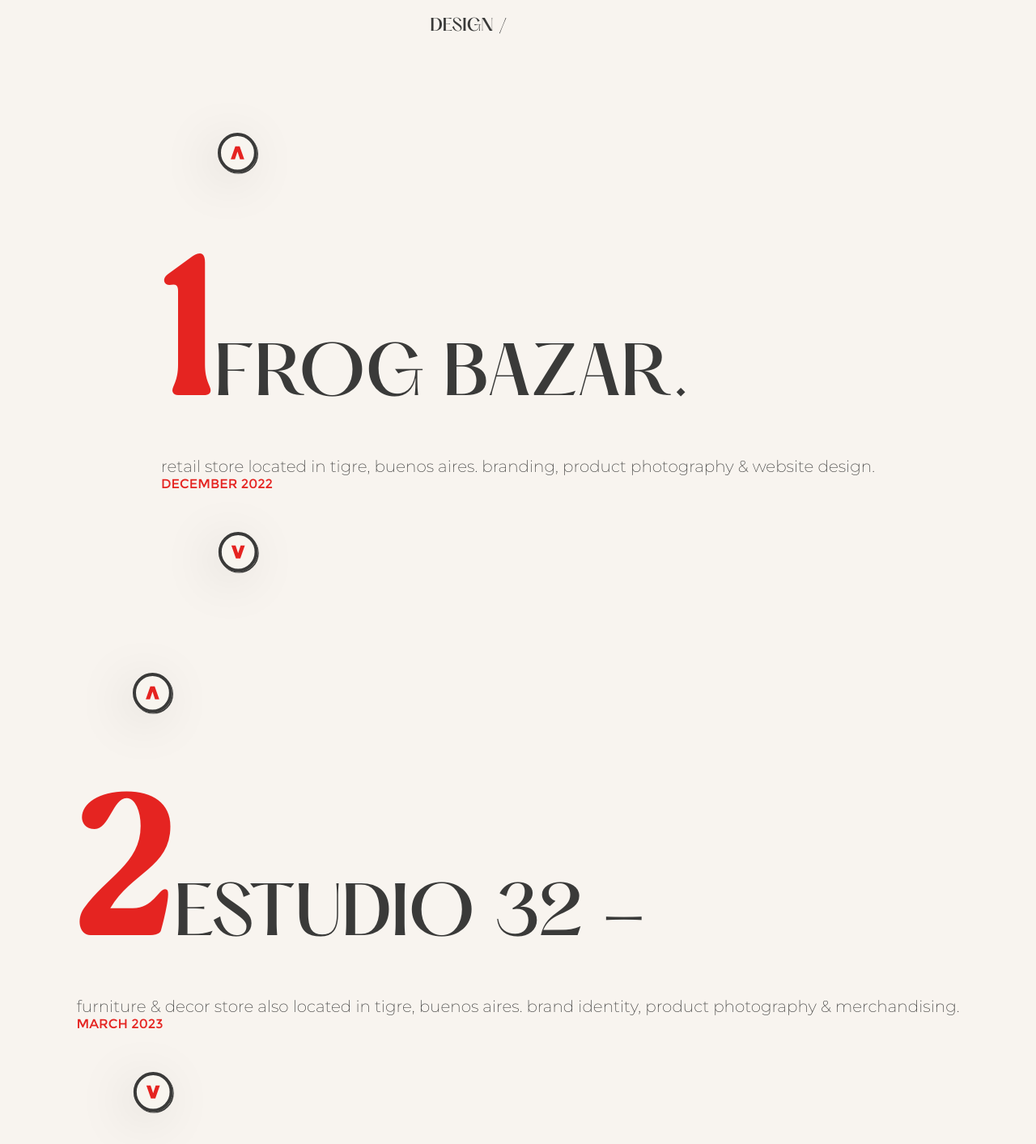
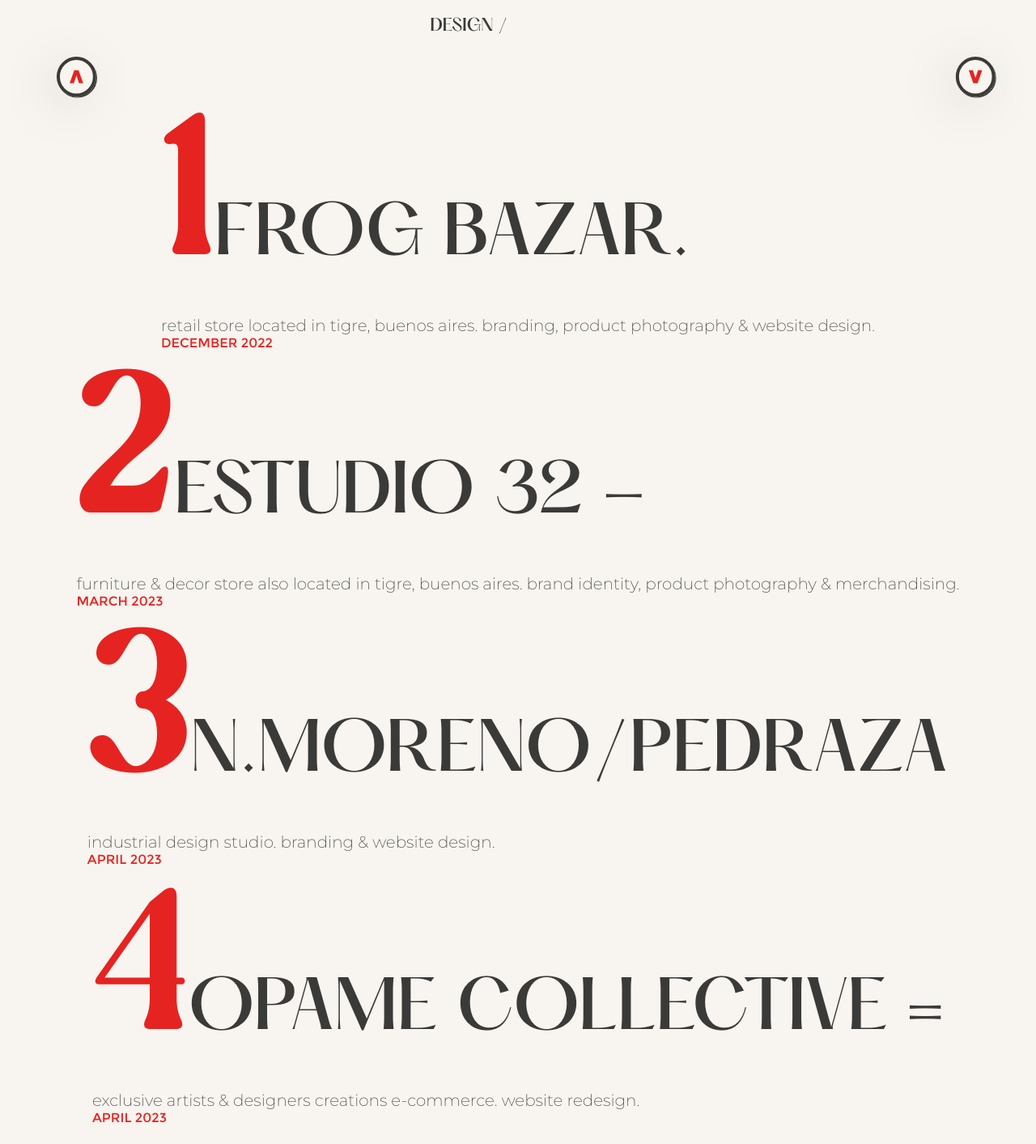
Before and after one commit to julieta2709/FVaccarezza2, a React (Vite) app: page / in a window 1280 px wide. Shown: the part 4419-5832 px from the top of the page at 81% size. Built offline with nearby package versions, Linux system fonts and the light colour scheme.

Commit message:
workcontainer logic

```diff
--- a/src/components/Works/Estudio.jsx
+++ b/src/components/Works/Estudio.jsx
@@ -1,43 +1,20 @@
 import React, { useContext } from "react";
 import "../../styles/Work.css";
-import Next from "../Buttons/Next";
-import Prev from "../Buttons/Prev";
 import { WorkDataContext } from "./WorkContext";
 
 const Estudio = () => {
   const WorkData = useContext(WorkDataContext);
 
   const { index, title, description, date } = WorkData[1];
-/*
-  const scrollToWork = (newIndex) => {
-    const section = document.getElementById(`section-${newIndex}`);
-    if (section) {
-      section.scrollIntoView({ behavior: "smooth" });
-    }
-  }; */
-
-  const goToPrevious = () => {
-    if (index > 1) {
-      scrollToWork(index - 1);
-    }
-  };
-
-  const goToNext = () => {
-    if (index < WorkData.length) {
-      scrollToWork(index + 1);
-    }
-  };
 
   return (
     <div>
-      <Prev onClick={goToPrevious} />
       <div className="Work-TitleIndvidual">
         <span className="Work-NumberIndividual">{index}</span>
         <span className="Work-TextIndividual">{title}</span>
         <p className="WorkTitleDescription">{description}</p>
         <p className="WorkTitleDate">{date}</p>
       </div>
-      <Next onClick={goToNext} />
     </div>
   );
 };
--- a/src/components/Works/Frog.jsx
+++ b/src/components/Works/Frog.jsx
@@ -1,37 +1,20 @@
-import React, { useContext, useState } from "react";
+import React, { useContext } from "react";
 import "../../styles/Work.css";
-import Next from "../Buttons/Next";
-import Prev from "../Buttons/Prev";
 import { WorkDataContext } from "./WorkContext";
 
 const Frog = () => {
   const WorkData = useContext(WorkDataContext);
-  const [currentIndex, setCurrentIndex] = useState(0);
 
-  const { index, title, description, date } = WorkData[currentIndex];
-
-  const goToPrevious = () => {
-    if (currentIndex > 0) {
-      setCurrentIndex(currentIndex - 1);
-    }
-  };
-
-  const goToNext = () => {
-    if (currentIndex < WorkData.length - 1) {
-      setCurrentIndex(currentIndex + 1);
-    }
-  };
+  const { index, title, description, date } = WorkData[0];
 
   return (
     <div>
-      <Prev onClick={goToPrevious} currentIndex={currentIndex} />
       <div className="Work-TitleIndvidual">
         <span className="Work-NumberIndividual">{index}</span>
         <span className="Work-TextIndividual">{title}</span>
         <p className="WorkTitleDescription">{description}</p>
         <p className="WorkTitleDate">{date}</p>
       </div>
-      <Next onClick={goToNext} currentIndex={currentIndex}/>
     </div>
   );
 };
--- a/src/components/Works/WorkContainer.jsx
+++ b/src/components/Works/WorkContainer.jsx
@@ -1,37 +1,65 @@
-import React, { useContext } from "react";
+import React, { useContext, useEffect, useState } from "react";
 import asterisk from "../../assets/img/icons/asterisk.svg";
 import "../../styles/Work.css";
+import Next from "../Buttons/Next";
+import Prev from "../Buttons/Prev";
 import MainWork from "./MainWork";
 import { WorkDataContext } from "./WorkContext";
 
+const WorkContainer = () => {
+  const WorkData = useContext(WorkDataContext);
+
+  if (!Array.isArray(WorkData) || WorkData.length === 0) {
+    return <div>No hay datos disponibles</div>;
+  }
+
+  const [currentIndex, setCurrentIndex] = useState(0);
+
+  useEffect(() => {
+    const currentId = WorkData[currentIndex].id;
+    const element = document.getElementById(currentId);
+
+    if (element) {
+      element.scrollIntoView({ behavior: 'smooth' });
+    }
+  }, [currentIndex, WorkData]);
 
 
-const WorkContainer = () => {
-  // const [currentIndex, setCurrentIndex] = useState(0);
-  const WorkData = useContext(WorkDataContext);
-  /*
-  const handlePrevClick = () => {
-    if (currentIndex > 0) {
-      setCurrentIndex(currentIndex - 1);
+ /*  const scrollToComponent = (id) => {
+    if (componentRefs[id] && componentRefs[id].current) {
+      componentRefs[id].current.scrollIntoView({ behavior: "smooth" });
     }
+  }; */
+
+
+  /* const goToNext = () => {
+    setCurrentIndex((prevIndex) =>
+      prevIndex === WorkData.length - 1 ? 0 : prevIndex + 1
+    );
   };
 
-  const handleNextClick = () => {
-    if (currentIndex < WorkData.length - 1) {
-      setCurrentIndex(currentIndex + 1);
-    }
+  const goToPrev = () => {
+    setCurrentIndex((prevIndex) =>
+      prevIndex === 0 ? WorkData.length - 1 : prevIndex - 1
+    );
+  };
+  console.log(currentIndex); */
+
+
+
+  const handlePrevClick = () => {
+    setCurrentIndex((prevIndex) =>
+      prevIndex === 0 ? WorkData.length - 1 : prevIndex - 1
+    );
   };
 
-    <React.Fragment key={WorkData.index}>
-      {WorkData.index === currentIndex && currentIndex > 0 && (
-        <Prev onClick={handlePrevClick} />
-      )}
 
-      {WorkData.index === currentIndex && currentIndex < WorkData.length - 1 && (
-        <Next onClick={handleNextClick} />
-      )}
-    </React.Fragment>
-  ; */
+  const handleNextClick = () => {
+    setCurrentIndex((prevIndex) =>
+      prevIndex === WorkData.length - 1 ? 0 : prevIndex + 1
+    );
+  };
+
   return (
     <div className="Work-container">
       <div className="Work-TitleContainer">
@@ -39,7 +67,46 @@ const WorkContainer = () => {
         <h2 className="Work-mainTitle">LATEST WORKS</h2>
       </div>
       <MainWork works={WorkData} />
+      <div className="Work-componentTitle">
+        <Prev className="prevNext" onClick={handlePrevClick} />
+        <div
+          id={WorkData[currentIndex].id}
+        ></div>
+        <Next onClick={handleNextClick} />
+      </div>
     </div>
   );
 };
 export default WorkContainer;
+
+/* useEffect(() => {
+    if (componentRefs[currentIndex] && componentRefs[currentIndex].current) {
+      componentRefs[currentIndex].current.scrollIntoView({
+        behavior: "smooth",
+      });
+    }
+  }, [currentIndex, componentRefs]); */
+{
+  /*         {WorkData.map((work, index) => (
+          <div key={index} id={work.id} ref={componentRefs[index]}>
+            {work.id === "frog" && <Frog />}
+            {work.id === "estudio" && <Estudio />}
+          </div>
+        ))} */
+}
+/* useEffect(() => {
+    scrollToComponent(indexToIdMap[currentIndex]);
+  }, [currentIndex]);
+
+  const scrollToComponent = (index) => {
+    if (componentRefs[index] && componentRefs[index].current) {
+      componentRefs[index].current.scrollIntoView({
+        behavior: "smooth",
+      });
+    }
+  }; */
+  /* const indexToIdMap = {};
+
+  WorkData.forEach((item) => {
+    indexToIdMap[WorkData.indexOf(item)] = item.id;
+  }); */
--- a/src/styles/Work.css
+++ b/src/styles/Work.css
@@ -34,6 +34,14 @@
   justify-items: stretch;
   justify-content: center;
 }
+.Work-componentTitle {
+  display: flex;
+  justify-content: space-between;
+  width: 100%;
+}
+.prevNext {
+  position: fixed;
+}
 /*Fonts*/
 .Work-mainTitle {
   font-family: "PP-Hatton";
@@ -55,10 +63,13 @@
 }
 
 /*Titles*/
-.Work-ItemNumber, .Work-NumberIndividual, .WorkTitleDate {
+.Work-ItemNumber,
+.Work-NumberIndividual,
+.WorkTitleDate {
   color: #e52421;
 }
-.Work-ItemNumber, .Work-NumberIndividual {
+.Work-ItemNumber,
+.Work-NumberIndividual {
   font-family: "Magilio";
 }
 .Work-ItemNumber {
@@ -69,10 +80,12 @@ font-family: "Magilio";
   font-family: "PP-Hatton";
 }
 .Work-ItemText,
-.Work-TextIndividual, .WorkTitleDescription {
+.Work-TextIndividual,
+.WorkTitleDescription {
   color: #3a3a39;
 }
-.Work-ItemText, .WorkTitleDescription {
+.Work-ItemText,
+.WorkTitleDescription {
   font-size: 20px;
 }
 .Work-NumberIndividual {
```
Lines whose indentation alone changed are shown as unchanged.
